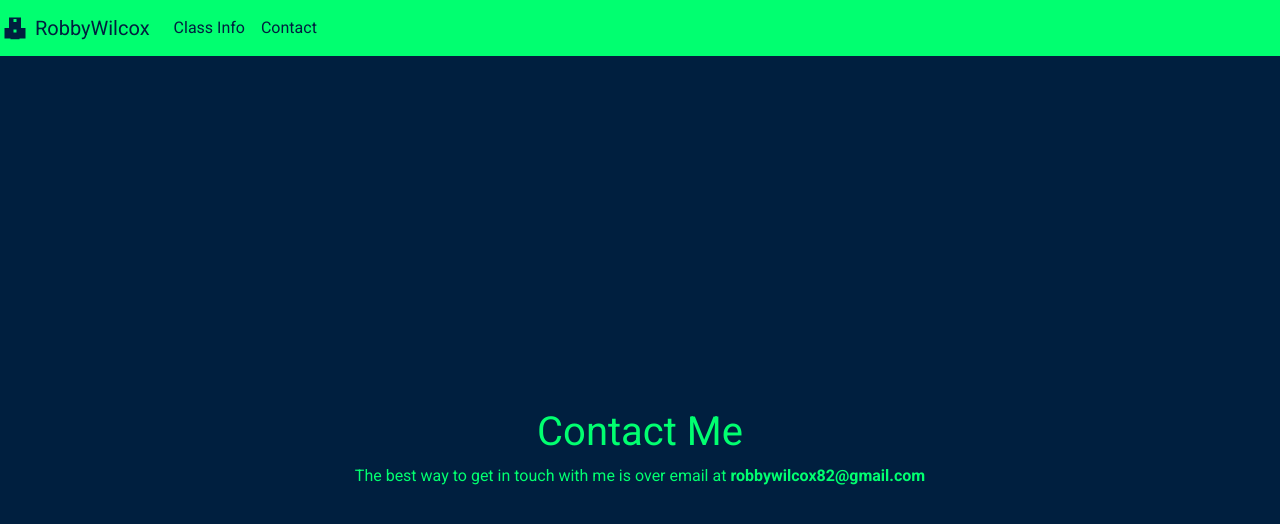
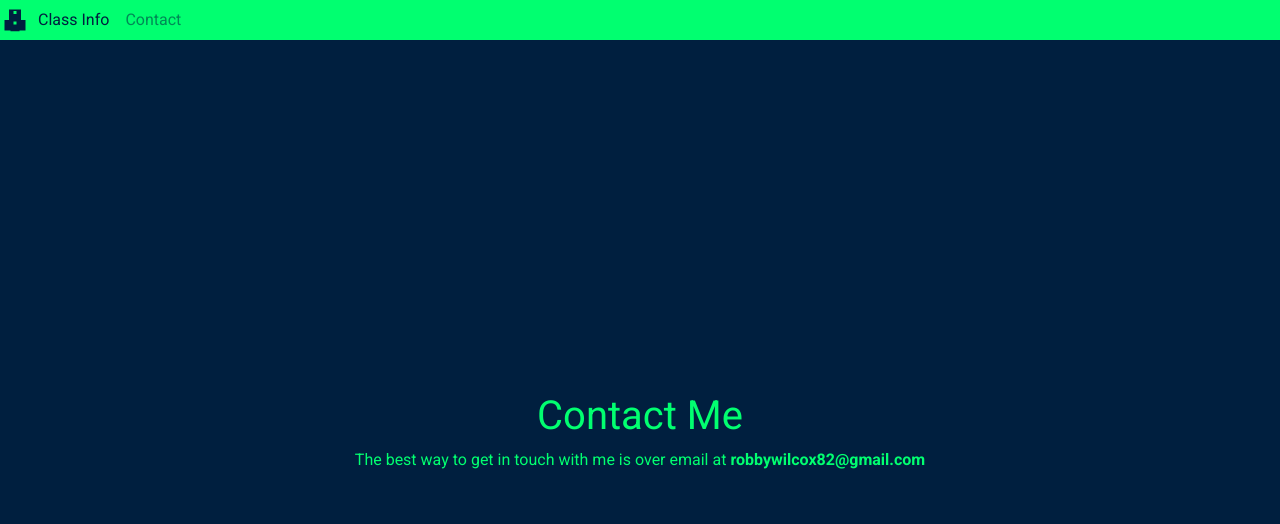
Before and after one commit to badgerblue/Portfolio, a plain HTML site: page contact.html in a window 1280 px wide. Both pictures are taken after a click on the link "Contact". Drawn offline with nearby package versions, Linux system fonts and the light colour scheme.

Commit message:
updates look

```diff
--- a/contact.html
+++ b/contact.html
@@ -3,10 +3,11 @@
 <head>
   <meta charset="UTF-8">
   <meta name="viewport" content="width=device-width, initial-scale=1.0">
-  <title>My Bootstrap Webpage</title>
+  <title>Robby Wilcox - Contact Me</title>
   <!-- Bootstrap CSS -->
   <link rel="stylesheet" href="https://cdn.jsdelivr.net/npm/bootstrap@5.2.3/dist/css/bootstrap.min.css" integrity="sha384-rbsA2VBKQhggwzxH7pPCaAqO46MgnOM80zW1RWuH61DGLwZJEdK2Kadq2F9CUG65" crossorigin="anonymous">
   <link rel="stylesheet" href="style.css">
+  <link rel="icon" href="logo.svg">
   <style>
     /* Define a custom font that is similar to SF Pro */
     @import url('https://fonts.googleapis.com/css?family=Roboto:400,700&display=swap');
@@ -16,27 +17,18 @@
       font-family: 'Roboto', sans-serif;
     }
   </style>
+  <div class="d-flex flex-wrap align-items-center justify-content-center justify-content-lg-start custom-head">
+    <a class="navbar-brand" href="#">
+      <img src="logo.svg" width="30" height="30" class="d-inline-block align-top" alt="">
+    </a>
+
+    <ul class="nav col-12 col-lg-auto me-lg-auto mb-2 justify-content-center mb-md-0">
+      <li><a class="nav-link px-2 text-blue" href="index.html">Class Info</a></li>
+      <li><a class="nav-link px-2 text-blue" href="#">Contact</a></li>
+    </ul>
+  </div>
 </head>
 <body>
-    <nav class="navbar navbar-expand-lg navbar-light">
-        <a class="navbar-brand" href="#">
-          <img src="logo.svg" width="30" height="30" class="d-inline-block align-top" alt="">
-          RobbyWilcox
-        </a>
-        <button class="navbar-toggler" type="button" data-toggle="collapse" data-target="#navbarNav" aria-controls="navbarNav" aria-expanded="false" aria-label="Toggle navigation">
-          <span class="navbar-toggler-icon"></span>
-        </button>
-        <div class="collapse navbar-collapse" id="navbarNav">
-          <ul class="navbar-nav">
-            <li class="nav-item">
-              <a class="nav-link" href="index.html">Class Info</a>
-            </li>
-            <li class="nav-item active">
-              <a class="nav-link" href="#">Contact</a>
-            </li>
-          </ul>
-        </div>
-      </nav>
   <div class="container">
     <h1>Contact Me</h1>
     <p>The best way to get in touch with me is over email at <b>robbywilcox82@gmail.com</b></p>
--- a/style.css
+++ b/style.css
@@ -83,3 +83,27 @@ body {
     align-items: center;
     height: 100vh;
 }
+
+.custom-head{
+  background-color: #01ff70;
+  border-color: #01ff70;
+}
+
+.custom-head:a{
+  color: #001f3f;
+}
+
+.custom-head:a:hover{
+  color: #001f3f;
+}
+
+.text-blue{
+  color: #001f3f;
+}
+
+.text-blue:hover,
+.text-blue:focus,
+.text-blue:active
+{
+  color: #001f3f86;
+}
```
Also changed, not shown: index.html (+15 -23 lines).
